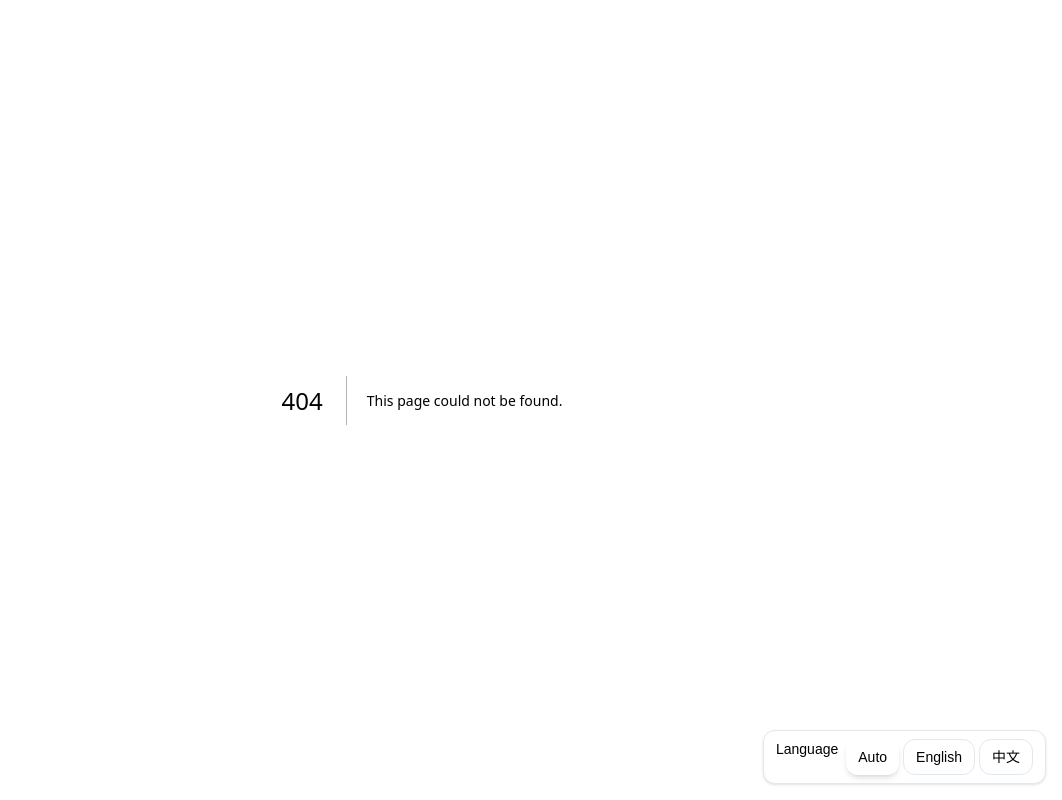
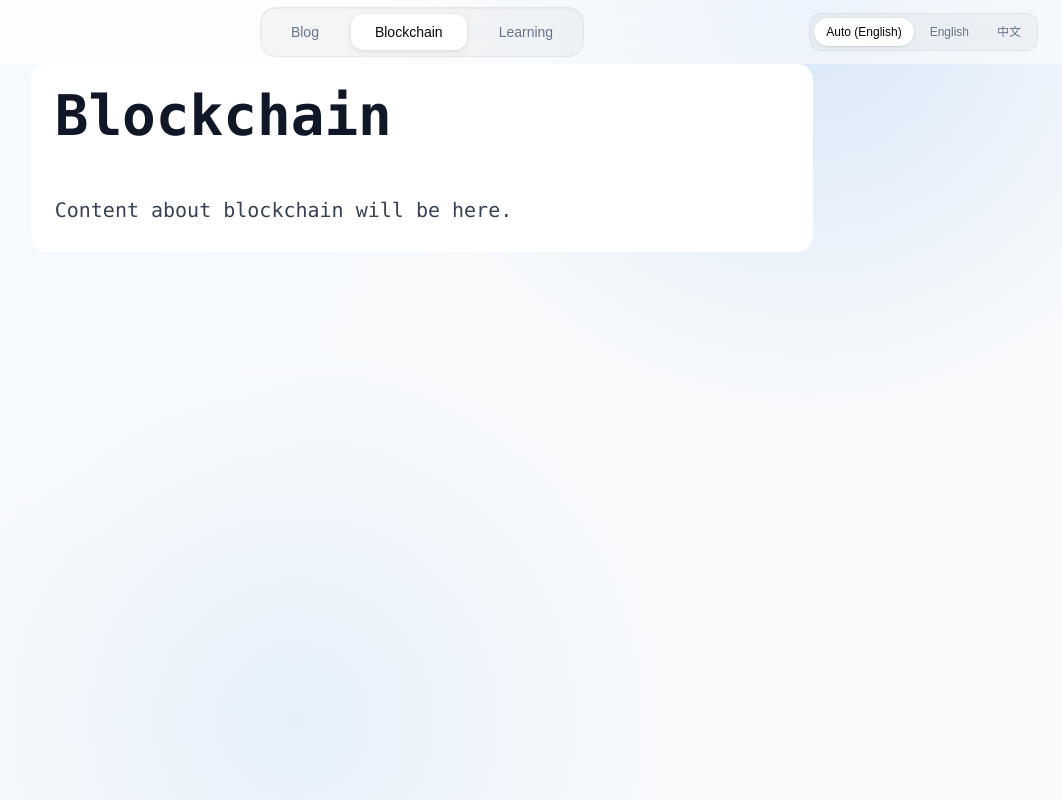
Before and after one commit to wangjpLancelote/cloud-blog, a Next.js app: page /blockchain in a window 1280 px wide. Before the commit this address had no page. Shown: the whole page, without its empty margins (218-1280 px from the left). Built offline with nearby package versions, Linux system fonts and the light colour scheme.

Commit message:
Navigation

```diff
--- a/biome.json
+++ b/biome.json
@@ -18,6 +18,9 @@
       "style": {
         "noVar": "error",
         "useConst": "error"
+      },
+      "a11y": {
+        "useButtonType": "off"
       }
     }
   },
--- a/src/app/(translate)/I18nProvider.tsx
+++ b/src/app/(translate)/I18nProvider.tsx
@@ -32,8 +32,16 @@ function getByPath(obj: Record<string, unknown>, path: string) {
 function resolveLocale(choice: LocaleChoice): Locale {
   if (choice !== "auto") return choice;
   if (typeof navigator === "undefined") return "en";
-  const navLang = navigator.language?.toLowerCase() ?? "";
-  if (navLang.startsWith("zh")) return "zh";
+
+  // 优先从 navigator.languages 获取偏好列表，否则使用 navigator.language
+  const systemLangs = navigator.languages || [navigator.language];
+
+  for (const lang of systemLangs) {
+    const lowerLang = lang.toLowerCase();
+    if (lowerLang.startsWith("zh")) return "zh";
+    if (lowerLang.startsWith("en")) return "en";
+  }
+
   return "en";
 }
 
--- a/src/app/(translate)/Translate.tsx
+++ b/src/app/(translate)/Translate.tsx
@@ -3,6 +3,8 @@
 import { useI18n } from "@/app/(translate)/I18nProvider";
 import { Button } from "@/components/cloud-ui/button";
 import { cn } from "@/lib/utils";
+import { useState, useRef, useEffect } from "react";
+import { Globe } from "lucide-react";
 
 const OPTIONS: { value: "auto" | "en" | "zh"; labelKey: string }[] = [
   { value: "auto", labelKey: "auto" },
@@ -11,23 +13,80 @@ const OPTIONS: { value: "auto" | "en" | "zh"; labelKey: string }[] = [
 ];
 
 export function TranslateSwitcher() {
-  const { choice, setChoice, t } = useI18n();
+  const { locale, choice, setChoice, t } = useI18n();
+  const [isOpen, setIsOpen] = useState(false);
+  const dropdownRef = useRef<HTMLDivElement>(null);
+
+  useEffect(() => {
+    const handleClickOutside = (event: MouseEvent) => {
+      if (dropdownRef.current && !dropdownRef.current.contains(event.target as Node)) {
+        setIsOpen(false);
+      }
+    };
+    document.addEventListener("mousedown", handleClickOutside);
+    return () => document.removeEventListener("mousedown", handleClickOutside);
+  }, []);
+
+  const getLabel = (opt: (typeof OPTIONS)[0]) => {
+    if (opt.value === "auto" && choice === "auto") {
+      const detected = locale === "zh" ? t("chinese") : t("english");
+      return `${t("auto")} (${detected})`;
+    }
+    return t(opt.labelKey);
+  };
 
   return (
-    <div className="fixed bottom-4 right-4 z-50 flex gap-2 rounded-md border bg-card px-3 py-2 text-sm shadow-sm">
-      <span className="text-muted-foreground">{t("language")}</span>
-      <div className="flex gap-1">
+    <div className="relative" ref={dropdownRef}>
+      {/* Desktop Version */}
+      <div className="hidden lg:flex items-center gap-1 bg-black/[0.03] p-1 rounded-xl border border-black/[0.05]">
         {OPTIONS.map((opt) => (
-          <Button
+          <button
             key={opt.value}
-            size="sm"
-            variant={opt.value === choice ? "default" : "outline"}
-            className={cn("px-3 py-1")}
             onClick={() => setChoice(opt.value)}
+            className={cn(
+              "px-3 py-1.5 rounded-lg text-xs font-medium transition-all whitespace-nowrap",
+              opt.value === choice
+                ? "bg-white text-foreground shadow-sm ring-1 ring-black/[0.02]"
+                : "text-muted-text hover:text-foreground hover:bg-white/40"
+            )}
           >
-            {t(opt.labelKey)}
-          </Button>
+            {getLabel(opt)}
+          </button>
         ))}
+      </div>
+
+      {/* Mobile Version (Dropdown) */}
+      <div className="lg:hidden">
+        <Button
+          variant="ghost"
+          size="sm"
+          className="h-9 w-9 p-0 rounded-xl bg-black/[0.03] hover:bg-black/[0.06]"
+          onClick={() => setIsOpen(!isOpen)}
+        >
+          <Globe className="h-4 w-4" />
+        </Button>
+
+        {isOpen && (
+          <div className="absolute right-0 mt-2 w-48 py-1 bg-white rounded-xl shadow-glass border border-black/[0.05] z-[60] animate-in fade-in zoom-in duration-200">
+            {OPTIONS.map((opt) => (
+              <button
+                key={opt.value}
+                onClick={() => {
+                  setChoice(opt.value);
+                  setIsOpen(false);
+                }}
+                className={cn(
+                  "w-full text-left px-4 py-2 text-sm transition-colors",
+                  opt.value === choice
+                    ? "text-primary bg-primary/5 font-medium"
+                    : "text-muted-text hover:bg-black/[0.02] hover:text-foreground"
+                )}
+              >
+                {getLabel(opt)}
+              </button>
+            ))}
+          </div>
+        )}
       </div>
     </div>
   );
--- /dev/null
+++ b/src/app/blockchain/page.tsx
@@ -0,0 +1,10 @@
+import Layout from "@/components/Layout";
+
+export default function BlockchainPage() {
+  return (
+    <Layout>
+      <h1>Blockchain</h1>
+      <p>Content about blockchain will be here.</p>
+    </Layout>
+  );
+}
--- a/src/app/layout.tsx
+++ b/src/app/layout.tsx
@@ -4,10 +4,10 @@ import "./(style)/base.css";
 import "./(style)/components.css";
 import "./(style)/utilities.css";
 import { I18nProvider } from "@/app/(translate)/I18nProvider";
-import { TranslateSwitcher } from "@/app/(translate)/Translate";
 import { AppToaster } from "@/components/cloud-ui/toaster";
 import { StoreProvider } from "@/store/provider";
 import { geist, geistMono } from "./(style)/fonts";
+import { Navigation } from "@/components/Navigation";
 
 export const metadata: Metadata = {
   title: "Create Next App",
@@ -22,13 +22,15 @@ export default function RootLayout({
   return (
     <html lang="en">
       <body
-        className={`${geist.variable} ${geistMono.variable} antialiased text-foreground bg-[radial-gradient(circle_at_20%_20%,rgba(245,250,255,0.92),transparent_35%),radial-gradient(circle_at_80%_0%,rgba(190,215,245,0.55),transparent_32%),radial-gradient(circle_at_40%_90%,rgba(220,235,250,0.65),transparent_36%)] bg-slate-50/90`}
+        className={`${geist.variable} ${geistMono.variable} antialiased text-foreground bg-[radial-gradient(circle_at_20%_20%,rgba(245,250,255,0.92),transparent_35%),radial-gradient(circle_at_80%_0%,rgba(190,215,245,0.55),transparent_32%),radial-gradient(circle_at_40%_90%,rgba(220,235,250,0.65),transparent_36%)] bg-slate-50/90 h-screen overflow-hidden flex flex-col`}
       >
         <AppToaster />
         <StoreProvider>
           <I18nProvider>
-            {children}
-            <TranslateSwitcher />
+            <Navigation />
+            <main className="flex-1 overflow-x-hidden overflow-y-auto">
+              {children}
+            </main>
           </I18nProvider>
         </StoreProvider>
       </body>
--- /dev/null
+++ b/src/app/learning/page.tsx
@@ -0,0 +1,10 @@
+import Layout from "@/components/Layout";
+
+export default function LearningPage() {
+  return (
+    <Layout>
+      <h1>Learning</h1>
+      <p>Content about learning and notes will be here.</p>
+    </Layout>
+  );
+}
--- /dev/null
+++ b/src/components/Navigation.tsx
@@ -0,0 +1,71 @@
+"use client";
+
+import { useI18n } from "@/app/(translate)/I18nProvider";
+import Link from "next/link";
+import { usePathname } from "next/navigation";
+import { cn } from "@/lib/utils";
+import { useEffect, useState } from "react";
+import { TranslateSwitcher } from "@/app/(translate)/Translate";
+
+export function Navigation() {
+  const { t } = useI18n();
+  const pathname = usePathname();
+  const [isScrolled, setIsScrolled] = useState(false);
+
+  useEffect(() => {
+    const main = document.querySelector("main");
+    if (!main) return;
+
+    const handleScroll = () => {
+      setIsScrolled(main.scrollTop > 0);
+    };
+
+    main.addEventListener("scroll", handleScroll);
+    return () => main.removeEventListener("scroll", handleScroll);
+  }, []);
+
+  const navItems = [
+    { href: "/blog", label: t("menu.blog") },
+    { href: "/blockchain", label: t("menu.blockchain") },
+    { href: "/learning", label: t("menu.learning") },
+  ];
+
+  return (
+    <nav
+      className={cn(
+        "top-0 z-50 sticky flex justify-between items-center bg-white/50 backdrop-blur-md px-6 border-white/20 border-b h-16 transition-all duration-300 shrink-0",
+        isScrolled ? "shadow-sm border-white/40 bg-white/70" : "shadow-none"
+      )}
+    >
+      {/* Left spacer to keep center aligned */}
+      <div className="hidden lg:flex flex-1" />
+
+      {/* Center Nav Items */}
+      <div className="flex items-center gap-2 bg-black/[0.03] shadow-[inset_0_1px_2px_rgba(0,0,0,0.05)] p-1.5 border border-black/[0.05] rounded-2xl">
+        {navItems.map((item) => {
+          const isActive = pathname.startsWith(item.href);
+          return (
+            <Link
+              key={item.href}
+              href={item.href}
+              className={cn(
+                "relative flex items-center px-4 sm:px-6 py-2 rounded-xl font-medium text-sm transition-all duration-300",
+                isActive
+                  ? "text-foreground bg-white shadow-[0_2px_8px_rgba(0,0,0,0.08),0_1px_2px_rgba(0,0,0,0.04)] ring-1 ring-black/[0.02]"
+                  : "text-muted-text hover:text-foreground hover:bg-white hover:shadow-[0_2px_8px_rgba(0,0,0,0.08),0_1px_2px_rgba(0,0,0,0.04)] hover:ring-1 hover:ring-black/[0.02]"
+              )}
+            >
+              <span className="z-10 relative">{item.label}</span>
+              <span className="absolute inset-0 bg-current opacity-0 group-active:opacity-5 rounded-xl transition-opacity" />
+            </Link>
+          );
+        })}
+      </div>
+
+      {/* Right Translate Switcher */}
+      <div className="flex flex-1 justify-end">
+        <TranslateSwitcher />
+      </div>
+    </nav>
+  );
+}
--- a/src/i18n/dictionaries/en.json
+++ b/src/i18n/dictionaries/en.json
@@ -5,5 +5,10 @@
   "chinese": "中文",
   "layout": {
     "title": "I have been looking for the key for many years, but the door has been open"
+  },
+  "menu": {
+    "blog": "Blog",
+    "blockchain": "Blockchain",
+    "learning": "Learning"
   }
 }
--- a/src/i18n/dictionaries/zh.json
+++ b/src/i18n/dictionaries/zh.json
@@ -5,5 +5,10 @@
   "chinese": "中文",
   "layout": {
     "title": "我曾寻找钥匙多年，但那扇门一直开着"
+  },
+  "menu": {
+    "blog": "博客",
+    "blockchain": "区块链",
+    "learning": "学习笔记"
   }
 }
```
